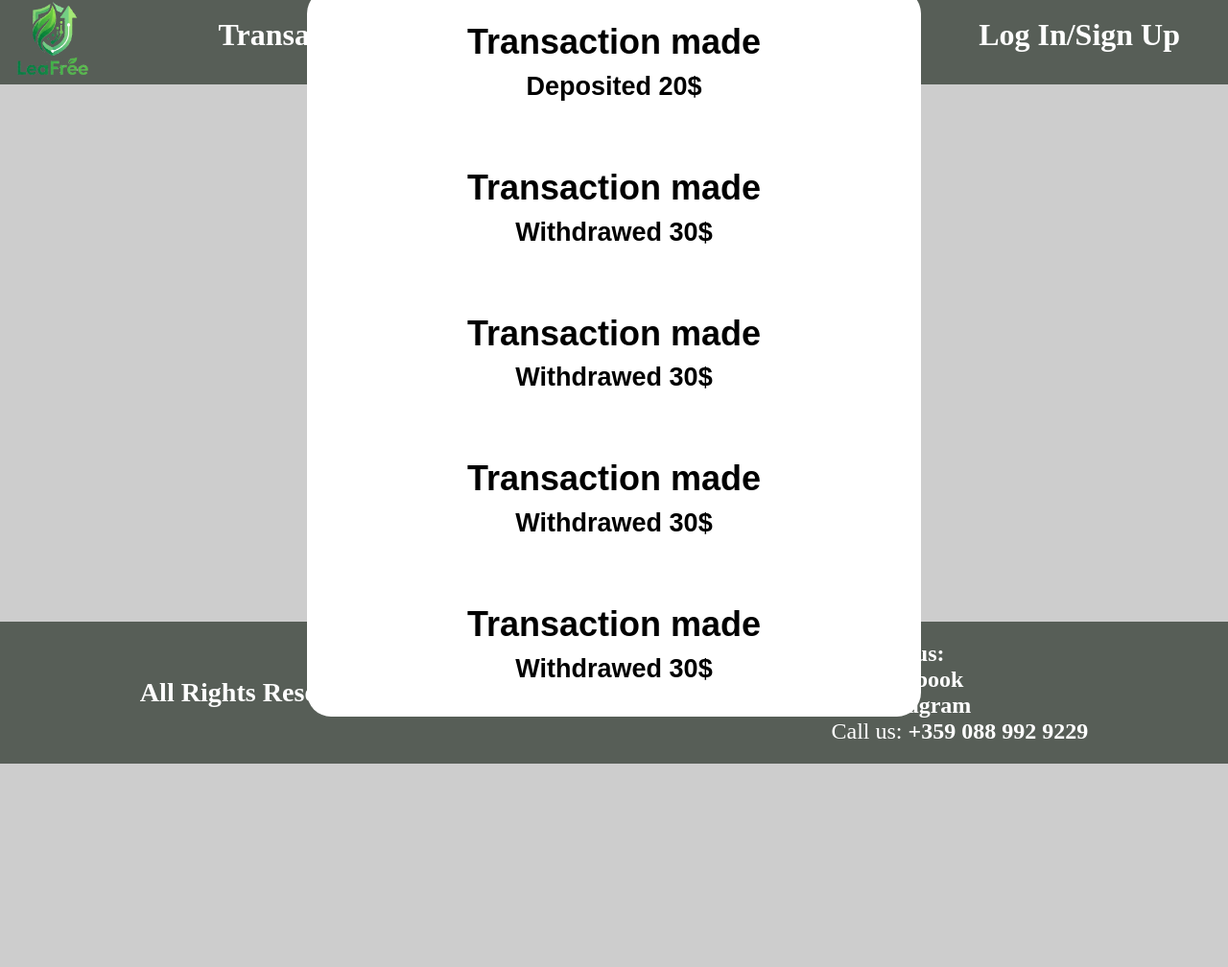
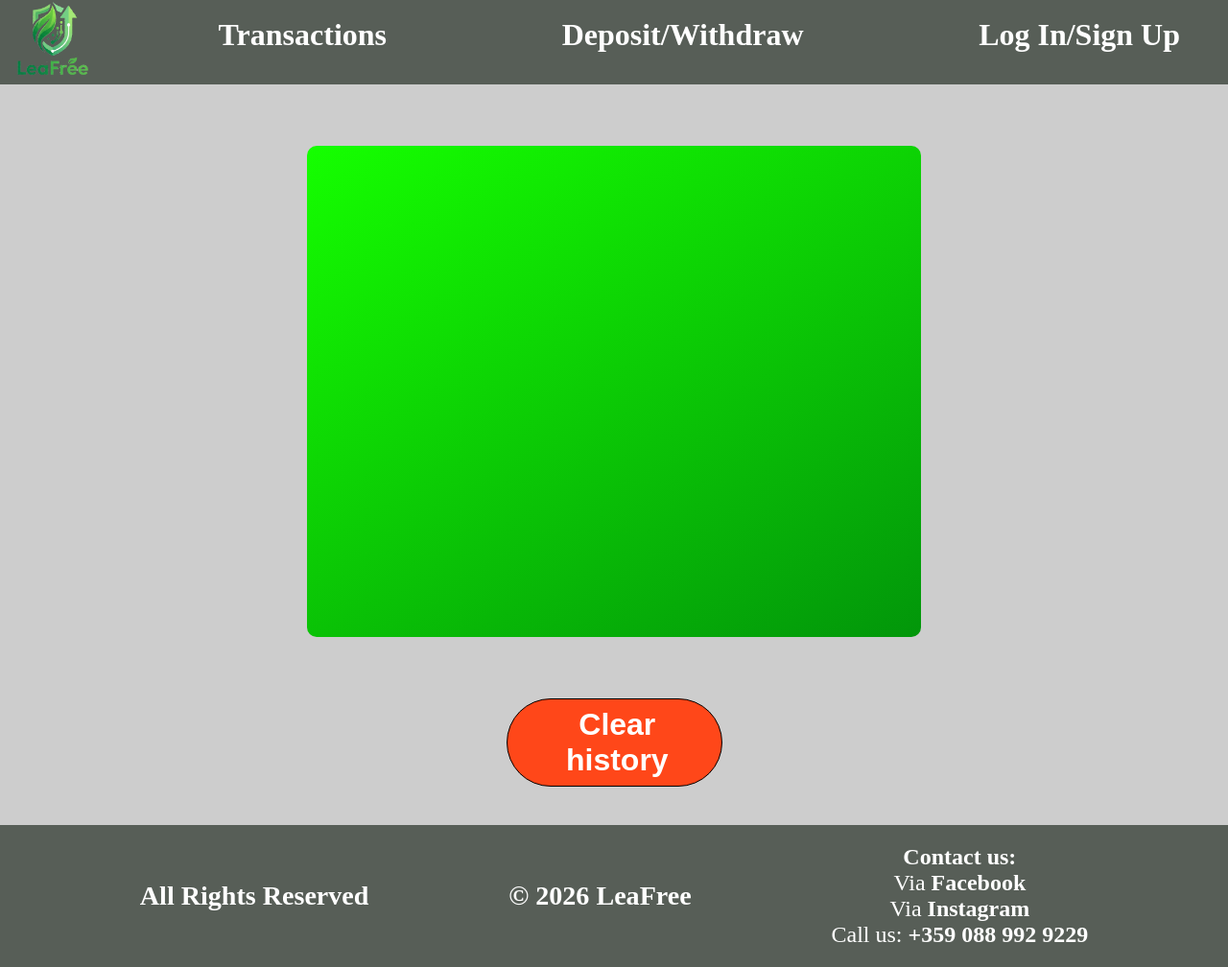
Before and after one commit to dar1yan-c/Bank-Software, a plain HTML site: page html/transactions.html in a window 1280 px wide. Shown: the whole page at 96% size. Before the commit the page ends 800 px from the top, so only its background shows below. Drawn offline with Linux system fonts and the light colour scheme.

Commit message:
Almost finished with the front-end

```diff
--- a/css/footer.css
+++ b/css/footer.css
@@ -1,6 +1,15 @@
+* {
+  margin: 0;
+  padding: 0;
+}
+
 .footer {
+  left: 0;
+  bottom: 0;
+  width: 100%;
   display: flex;
   justify-content: space-evenly;
+  text-align: center;
   align-items: center;
   background-color: rgb(87, 94, 87);
   padding: 20px 0;
--- a/css/home.css
+++ b/css/home.css
@@ -1,5 +1,9 @@
 body {
   background-color: rgb(205, 205, 205);
+}
+
+.MainContent{
+  height: 75dvh;
 }
 
 .aboutUs {
--- a/css/login.css
+++ b/css/login.css
@@ -14,7 +14,7 @@ body {
   font-size: xx-large;
   color: white;
   margin: 0;
-  height: 85dvh;
+  height: 100dvh;
   font-family: sans-serif;
 }
 
--- a/css/transactions.css
+++ b/css/transactions.css
@@ -9,21 +9,31 @@ body {
   font-size: large;
   color: black;
   margin: 0;
-  height: 70dvh;
+  height: 80dvh;
   font-family: sans-serif;
 }
 
-.transactionsBox{
+.transactionsBox {
   width: min(80dvh, 80%);
-  background-color: white;
-  border-radius: 25px;
+  height: min(80dvh, 80%);
+  background-image: linear-gradient(330deg, rgb(2, 150, 10), rgb(21, 255, 0));
+  border-radius: 10px;
   border: 1px transparent;
+  overflow: auto;
 }
 
 .box {
   display: block;
   border: 1px solid transparent;
-  padding: 3dvh 7dvh;
+  margin: 30px 40px;
+  padding: 7px;
+  background-image: linear-gradient(
+    330deg,
+    rgb(241, 243, 241),
+    rgb(216, 215, 215)
+  );
+  border: 1px transparent;
+  border-radius: 25px;
 }
 
 h1 {
@@ -33,10 +43,51 @@ h1 {
   margin: 1.2dvh 0;
 }
 
-
 h2 {
   display: flex;
   justify-content: center;
   align-items: center;
   margin: 1.2dvh 0;
 }
+
+a{
+  color: white;
+  text-decoration: none;
+}
+
+.button {
+  display: flex;
+  justify-content: center;
+  align-items: center;
+  margin-bottom: 7dvh;
+}
+
+button {
+  cursor: pointer;
+  font-weight: 700;
+  transition: all 0.2s;
+  border-radius: 100px;
+  border: 1px solid black;
+  display: flex;
+  align-items: center;
+  font-size: xx-large;
+  padding: 45px 35px;
+  margin-bottom: 3dvh;
+  color: rgb(255, 255, 255);
+  width: 225px;
+  height: 70px;
+}
+
+button:hover {
+  background: #828282;
+}
+
+button:active {
+  transform: scale(0.95);
+}
+
+.clearButton {
+  padding-left: 5.2dvh;
+  margin-bottom: -2dvh;
+  background-color: rgb(255, 71, 25);
+}
--- a/html/transactions.html
+++ b/html/transactions.html
@@ -14,32 +14,16 @@
     <main-header></main-header>
 
     <div class="container">
-      <div class="transactionsBox">
-        <div class="box">
-          <h1>Transaction made</h1>
-          <h2 class="balanceJS">Deposited 20$</h2>
-        </div>
-        <div class="box">
-          <h1>Transaction made</h1>
-          <h2 class="balanceJS">Withdrawed 30$</h2>
-        </div>
-        <div class="box">
-          <h1>Transaction made</h1>
-          <h2 class="balanceJS">Withdrawed 30$</h2>
-        </div>
-        <div class="box">
-          <h1>Transaction made</h1>
-          <h2 class="balanceJS">Withdrawed 30$</h2>
-        </div>
-        <div class="box">
-          <h1>Transaction made</h1>
-          <h2 class="balanceJS">Withdrawed 30$</h2>
-        </div>
-      </div>
+      <div class="transactionsBox"></div>
+    </div>
+    <div class="button">
+      <button class="clearButton">
+        <a href="javascript: location.reload();">Clear history</a>
+      </button>
     </div>
 
     <main-footer></main-footer>
 
-    <script src="/js/transactions.js"></script>
+    <script type="module" src="/js/transactions.js"></script>
   </body>
 </html>
--- a/js/transactions.js
+++ b/js/transactions.js
@@ -0,0 +1,20 @@
+let transactions = JSON.parse(localStorage.getItem("transactionHistory")) || [];
+
+const transactionBox = document.querySelector(".transactionsBox");
+const clearButton = document.querySelector(".clearButton");
+
+transactions.forEach((transaction) => {
+  let div = document.createElement("div");
+  div.classList.add("box");
+  transactionBox.appendChild(div);
+  let h1Element = document.createElement("h1");
+  h1Element.innerText = "Transaction made";
+  div.appendChild(h1Element);
+  let h2Element = document.createElement("h2");
+  h2Element.innerHTML = `${transaction.method}ed ${transaction.amount}$`;
+  div.appendChild(h2Element);
+});
+
+clearButton.addEventListener("click", (e) => {
+    localStorage.clear();
+});
```
Also changed, not shown: html/depositWithdraw.html (+1 -1 lines), html/home.html (+0 -32 lines), js/depositWithdraw.js (+35 -11 lines), css/header.css (line endings or trailing spaces).
